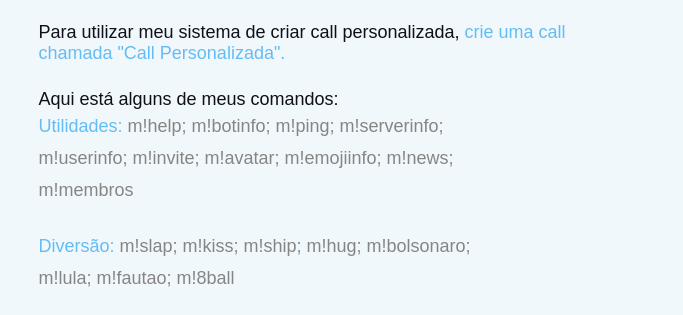
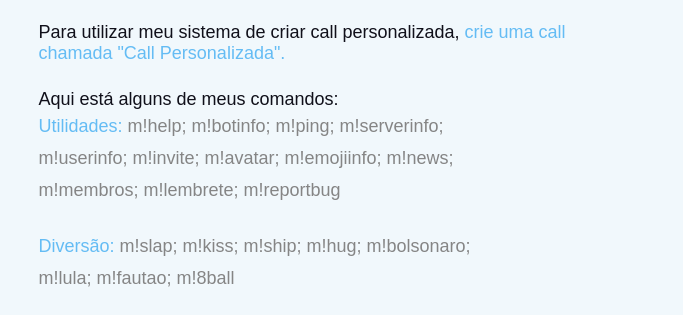
Before and after one commit to Mattznn/maichan.github.io, a plain HTML site: page index3.html in a window 1280 px wide. Shown: the part 236-551 px from the top of the page, 0-683 px from the left. Drawn offline with Linux system fonts and the light colour scheme; a web font is replaced by a local one.

Commit message:
Update index3.html

```diff
--- a/index3.html
+++ b/index3.html
@@ -17,7 +17,7 @@
       <h6>Possuo comandos de utilidades, moderação e diversão<span> em breve estarei com mais comandos.</span></h6>
       <h6>Para utilizar meu sistema de criar call personalizada, <span>crie uma call chamada "Call Personalizada".</span></h6>
       <h6> Aqui está alguns de meus comandos:
-      <p><span>Utilidades:</span> m!help; m!botinfo; m!ping; m!serverinfo; m!userinfo; m!invite; m!avatar; m!emojiinfo; m!news; m!membros </p>
+      <p><span>Utilidades:</span> m!help; m!botinfo; m!ping; m!serverinfo; m!userinfo; m!invite; m!avatar; m!emojiinfo; m!news; m!membros; m!lembrete; m!reportbug </p>
       <p><span>Diversão:</span> m!slap; m!kiss; m!ship; m!hug; m!bolsonaro; m!lula; m!fautao; m!8ball </p>
       <p><span>Administração:</span> m!addrole; m!ban; m!clear; m!kick; m!lock; m!removerole; m!say; m!setnick; m!timeout; m!unban; m!unlock; m!banlist; m!anunciar</p>
       <a href="/index.html" class="btn">Página Inicial</a>
```
